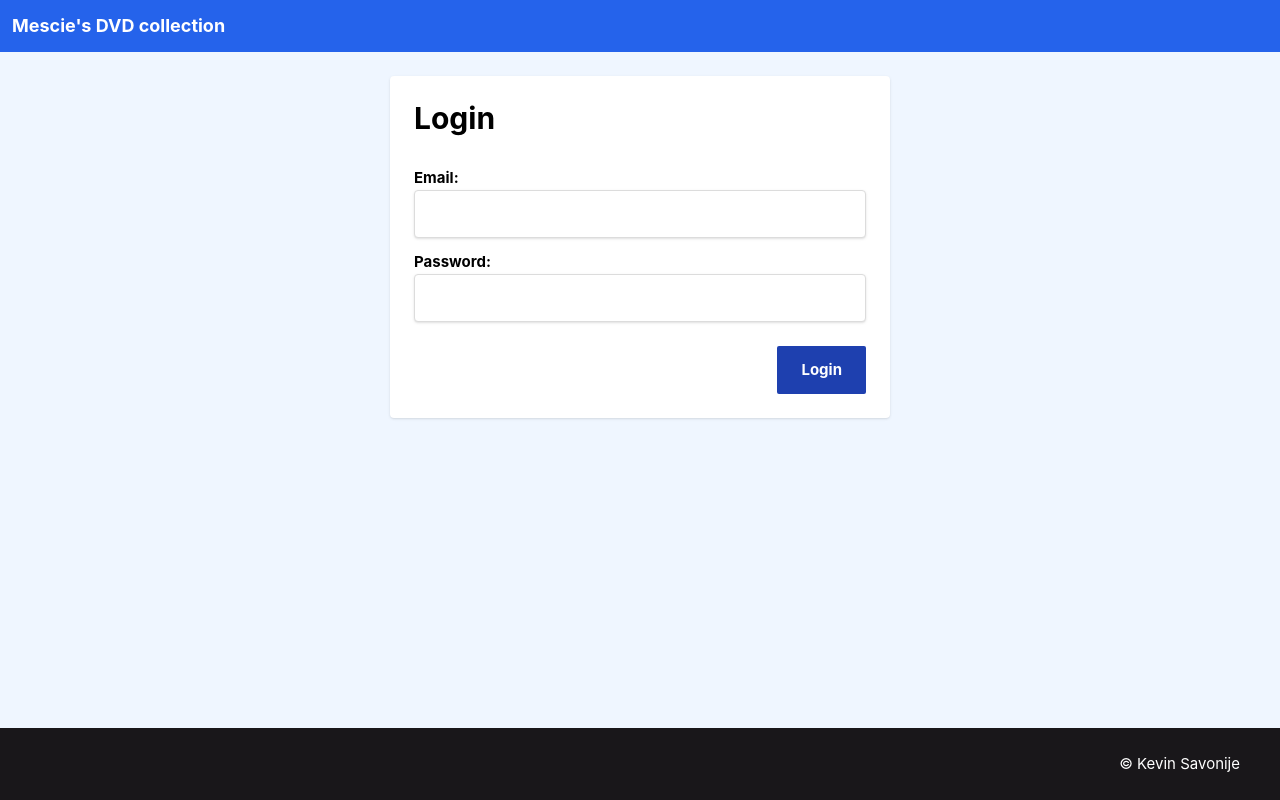
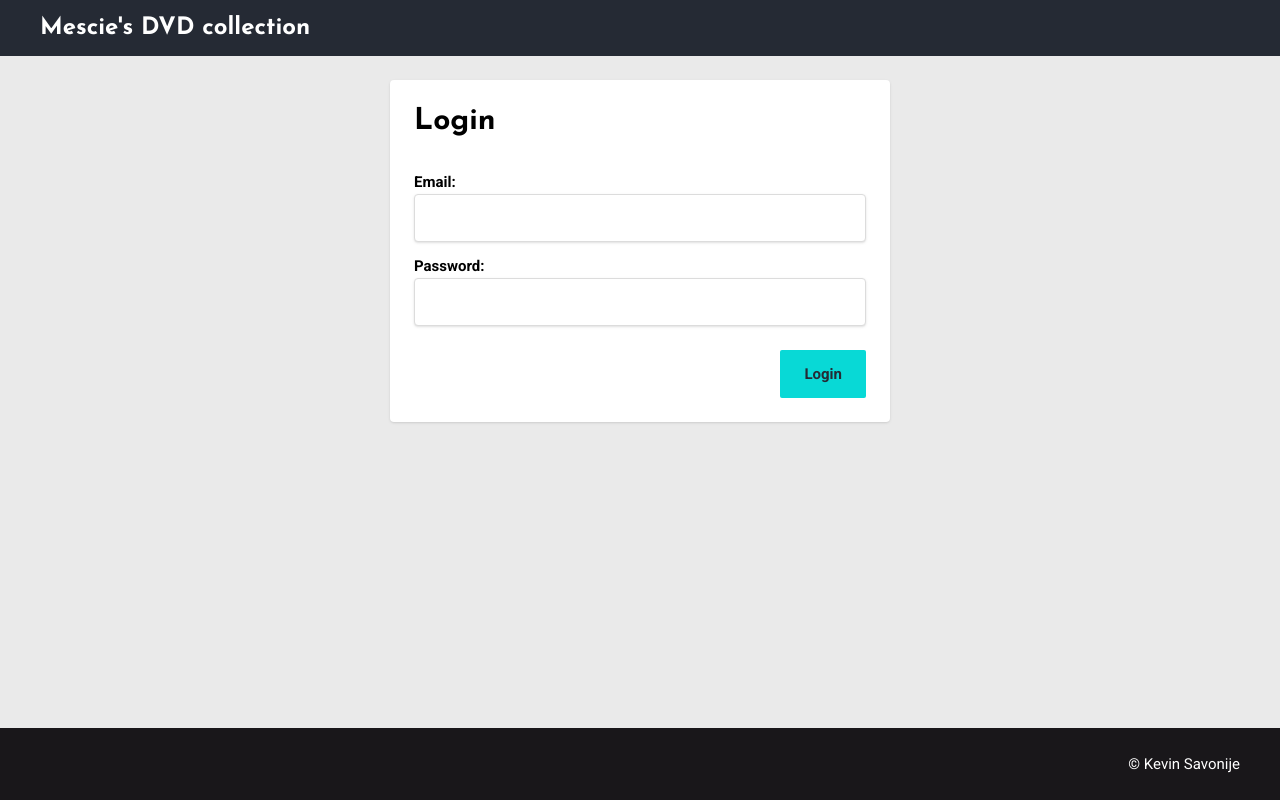
Before and after one commit to savonije/DVD-Collector, a Vue app: page /login in a window 1280 px wide. Built offline with nearby package versions, Linux system fonts and the light colour scheme; no server answers.

Commit message:
Fonts & colors

```diff
--- a/index.html
+++ b/index.html
@@ -6,6 +6,12 @@
     <link href="/css/styles.css" rel="stylesheet" />
     <meta name="viewport" content="width=device-width, initial-scale=1.0" />
     <title>Mescie's DVD collectie</title>
+    <link rel="preconnect" href="https://fonts.googleapis.com" />
+    <link rel="preconnect" href="https://fonts.gstatic.com" crossorigin />
+    <link
+      href="https://fonts.googleapis.com/css2?family=Josefin+Sans:ital,wght@0,100..700;1,100..700&family=Roboto:ital,wght@0,100;0,300;0,400;0,500;0,700;0,900;1,100;1,300;1,400;1,500;1,700;1,900&display=swap"
+      rel="stylesheet"
+    />
   </head>
   <body>
     <div id="app" class="app"></div>
--- a/src/assets/components.css
+++ b/src/assets/components.css
@@ -1,5 +1,9 @@
 @layer components {
   .button {
-    @apply bg-blue-800 text-white font-bold py-3 px-6 rounded-sm;
+    @apply bg-teal text-shark font-bold py-3 px-6 rounded-sm transition hover:bg-teal-400;
+  }
+
+  .button-danger {
+    @apply text-white bg-red hover:bg-red-600;
   }
 }
--- a/src/assets/main.css
+++ b/src/assets/main.css
@@ -8,7 +8,7 @@
 
 html,
 body {
-  @apply overflow-x-clip bg-blue-50 p-6;
+  @apply overflow-x-clip bg-gray p-6 font-body;
 }
 
 .container {
--- a/src/assets/typography.css
+++ b/src/assets/typography.css
@@ -5,7 +5,7 @@
   h4,
   h5,
   h6 {
-    @apply mb-[1em] font-bold;
+    @apply mb-[1em] font-bold font-heading;
   }
 
   h1 {
--- a/src/components/DeleteTitle.vue
+++ b/src/components/DeleteTitle.vue
@@ -9,7 +9,7 @@ const props = defineProps<Movie>()
 </script>
 
 <template>
-  <button type="submit" class="button bg-red" @click="isModalVisibile = true">Delete</button>
+  <button type="submit" class="button button-danger" @click="isModalVisibile = true">Delete</button>
 
   <ModalDeleteTitle
     v-if="isModalVisibile"
--- a/src/components/MovieCard.vue
+++ b/src/components/MovieCard.vue
@@ -47,7 +47,7 @@ onMounted(() => {
   <RouterLink :to="`/movie/${name}/${id}`">
     <div class="movie-card">
       <div class="relative flex-grow p-3">
-        <h4 class="mb-0">{{ props.name }}</h4>
+        <h3 class="mb-0">{{ props.name }}</h3>
 
         <span class="text-gray-400 text-xs">
           {{ movieDetails?.Year }}, {{ movieDetails?.Director }}
--- a/src/components/PageHeader.vue
+++ b/src/components/PageHeader.vue
@@ -5,8 +5,10 @@ const storeAuth = useStoreAuth()
 </script>
 
 <template>
-  <header class="bg-blue-600 text-white flex justify-between p-3 items-center mb-6">
-    <span class="text-lg font-bold">Mescie's DVD collection</span>
+  <header class="container bg-shark text-white flex justify-between p-3 items-center mb-6">
+    <RouterLink to="/">
+      <span class="text-2xl font-bold font-heading">Mescie's DVD collection</span>
+    </RouterLink>
     <button
       type="button"
       aria-label="Logout user"
--- a/tailwind.config.js
+++ b/tailwind.config.js
@@ -74,6 +74,10 @@ export default {
           900: '#0e5153',
           950: '#012e32'
         }
+      },
+      fontFamily: {
+        body: '"Roboto", sans-serif',
+        heading: '"Josefin Sans", sans-serif'
       }
     }
   },
```
